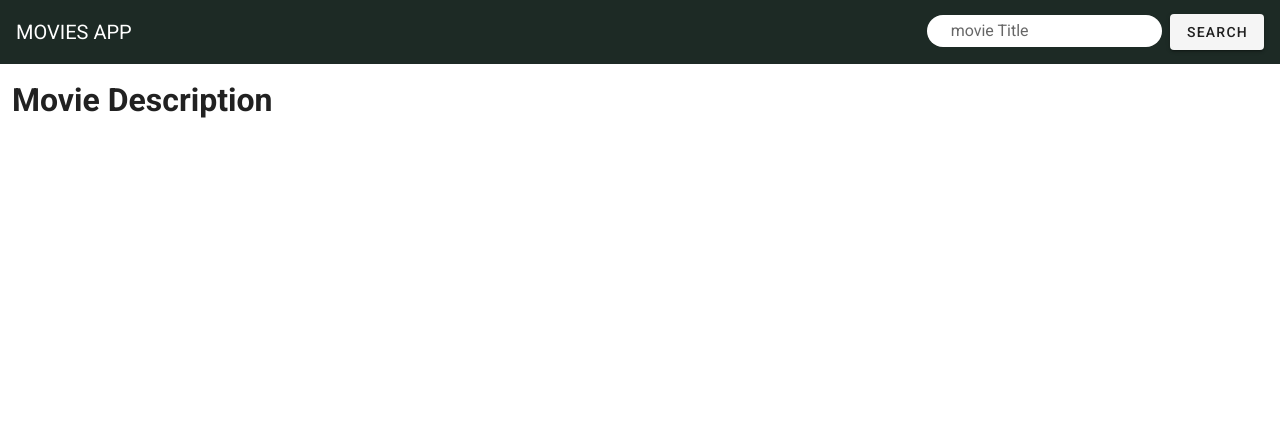
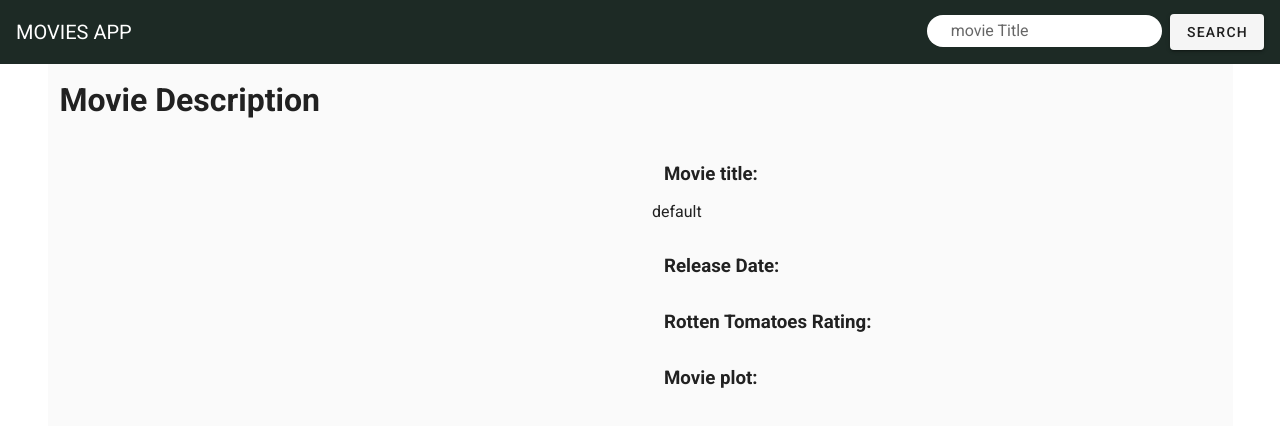
Before and after one commit to halimabraham/halim-ideen-vue-2-, a Vue app: page /movieDescription in a window 1280 px wide. Shown: the top 426 px of the page. Built offline with nearby package versions, Linux system fonts and the light colour scheme.

Commit message:
added movie description view some style

```diff
--- a/src/views/MovieDescription.vue
+++ b/src/views/MovieDescription.vue
@@ -1,30 +1,16 @@
 <template>
     <div>
-        <h1 class="subheading mx-3 my-3">Movie Description</h1>
-        <!-- <v-container fill-height fluid>
-            <v-row align="center"
-                justify="center">
-                <v-col>
-                    <v-img
-                    :alt="title"
-                    class="shrink mr-2"
-                    contain
-                    :src="img"
-                    transition="scale-transition"
-                    width="200">
-                    </v-img>
-                    <p >{{ title }}</p>
-                    <p>{{ release }}</p>
-                    <p>{{ rotten}}</p>
-                    <p>{{ plot }}</p>
+        <v-container class="grey lighten-5">
+            <v-row no-gutters align="center" justify="center">
+                <v-col
+                    cols="12">
+                    <h1 >Movie Description</h1>
                 </v-col>
             </v-row>
-        </v-container> -->
-        <!-- <v-card
-            class="d-flex justify-center mb-6"
-            :color="$vuetify.theme.dark ? 'grey darken-3' : 'grey lighten-4'"
-            flat
-            tile
+            <v-row>
+                <v-col
+                    cols="12"
+                    md="6"
                 >
                     <v-img
                         :alt="title"
@@ -32,14 +18,47 @@
                         contain
                         :src="img"
                         transition="scale-transition"
-                width="200">
+                        height="500"
+                        >
                     </v-img>
+                </v-col>
+                <v-col
+                    cols="12"
+                    md="6"
+                >
+                    <template>
+                        <v-row no-gutters>
+                            <v-col
+                                cols="12">
+                                <h3 class="subheading mx-3 my-3">Movie title:</h3>
                                 <p >{{ title }}</p>
-            <p>{{ release }}</p>
-            <p>{{ rotten}}</p>
-            <p>{{ plot }}</p>
-        </v-card> -->
-
+                            </v-col>
+                        </v-row>
+                        <v-row no-gutters>
+                            <v-col
+                                cols="12">
+                                <h3 class="subheading mx-3 my-3">Release Date:</h3>
+                                <p >{{ release }}</p>
+                            </v-col>
+                        </v-row>
+                        <v-row no-gutters>
+                            <v-col
+                                cols="12">
+                                <h3 class="subheading mx-3 my-3">Rotten Tomatoes Rating:</h3>
+                                <p >{{ rotten }}</p>
+                            </v-col>
+                        </v-row>
+                        <v-row no-gutters>
+                            <v-col
+                                cols="12">
+                                <h3 class="subheading mx-3 my-3">Movie plot:</h3>
+                                <p >{{ plot }}</p>
+                            </v-col>
+                        </v-row>
+                    </template>
+                </v-col>
+            </v-row>
+        </v-container>
     </div>
 </template>
 
```
Lines whose indentation alone changed are shown as unchanged.
